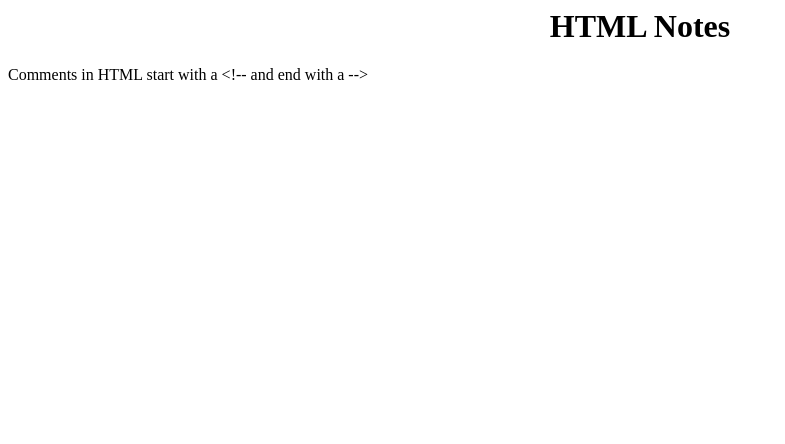
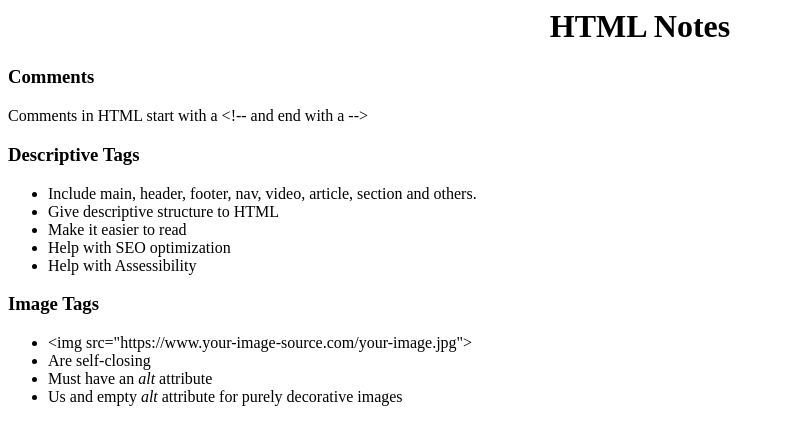
Before and after one commit to sepca/sepca.github.io, a plain HTML site: page html_notes.html in a window 1280 px wide. Shown: the whole page, without its empty margins (0-785 px from the left). Drawn offline with Linux system fonts and the light colour scheme.

Commit message:
Update html_notes.html

```diff
--- a/html_notes.html
+++ b/html_notes.html
@@ -3,7 +3,33 @@
 
   </head>
   <body>
+    <main>
     <h1 align="center">HTML Notes</h1>
-    <p>Comments in HTML start with a &lt;!-- and end with a --&gt;
+
+    <h3>Comments</h3>
+    <p>Comments in HTML start with a &lt;!-- and end with a --&gt;</p>
+    <h3>Descriptive Tags</h3>
+    <p>
+    <ul>
+      <li>Include main, header, footer, nav, video, article, section and others.</li>
+      <li>Give descriptive structure to HTML</li>
+      <li>Make it easier to read</li>
+      <li>Help with SEO optimization</li>
+      <li>Help with Assessibility
+    </ul>
+    </p>
+    <h3>Image Tags</h3>
+    <p>
+      <ul>
+        <li>&lt;img src="https://www.your-image-source.com/your-image.jpg"&gt;</li>
+        <li>Are self-closing</li>
+        <li>Must have an <i>alt</i> attribute</li>
+        <li>Us and empty <i>alt</i> attribute for purely decorative images</li>
+    </ul>
+    </p>
+  </main>
+<footer></footer>
+
+
   </body>
 </html>
```
